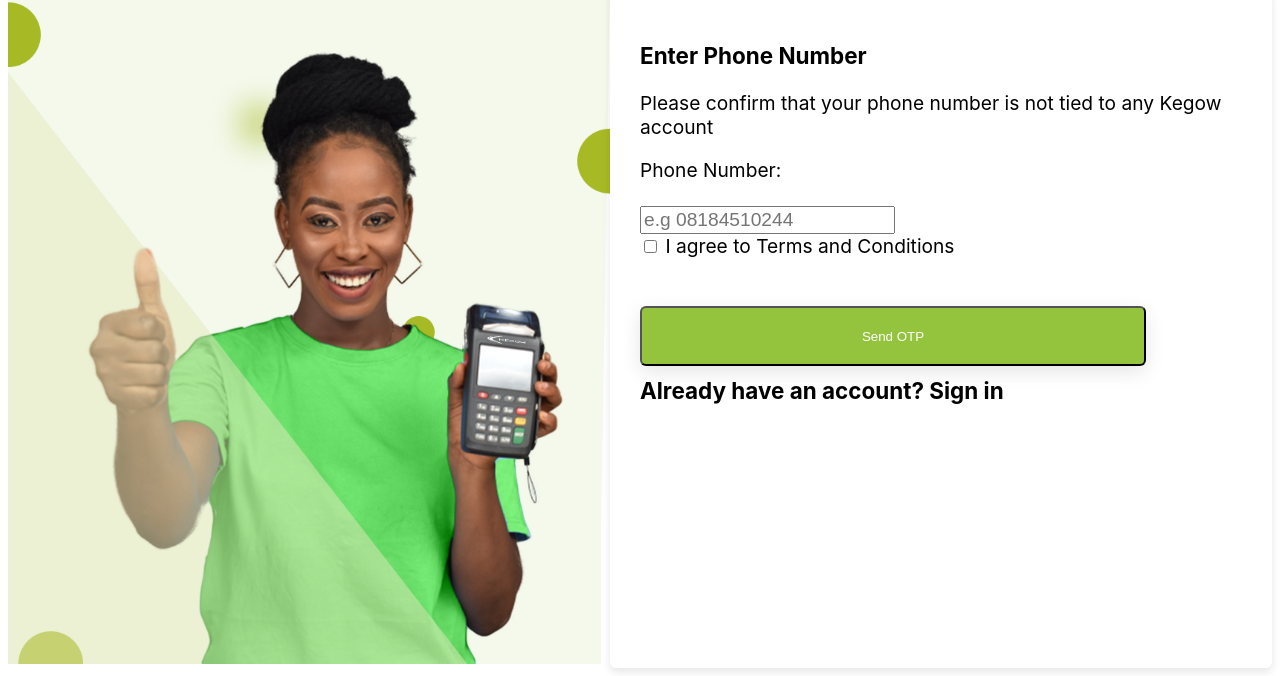
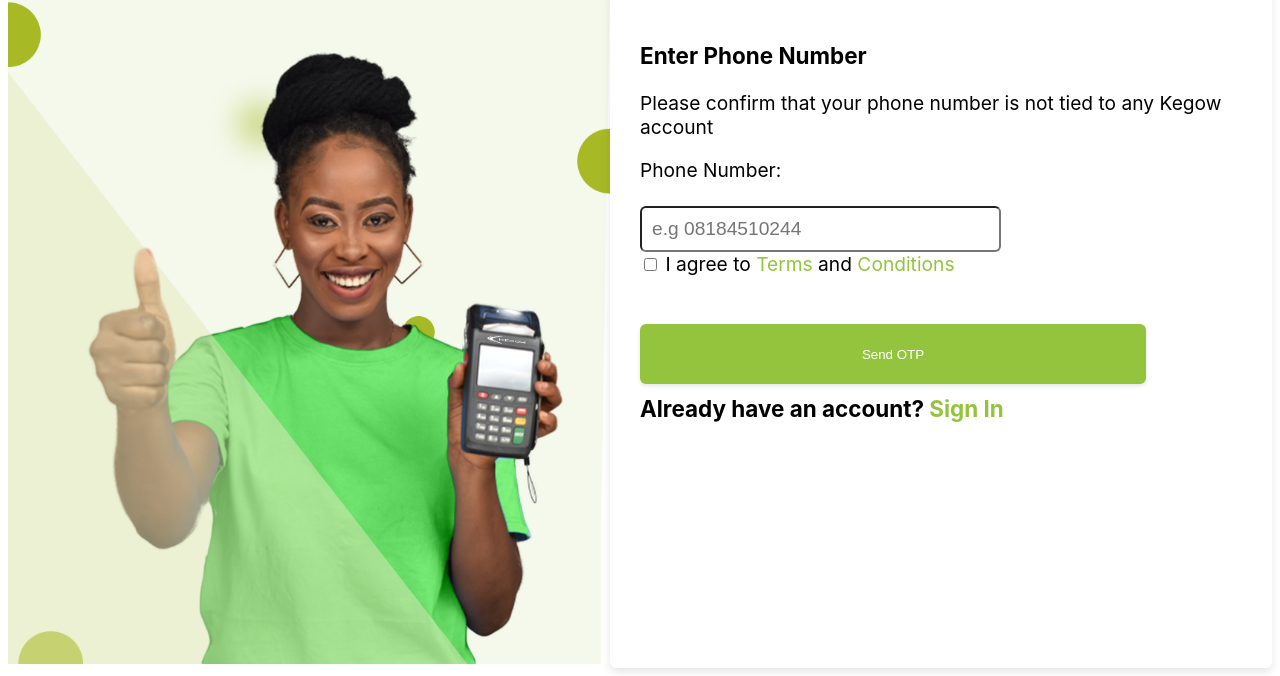
Before and after one commit to chMoses/implementing-modals-in-js, a plain HTML site: page sign-up.html in a window 1280 px wide. Shown: the part 137-813 px from the top of the page. Drawn offline with Linux system fonts and the light colour scheme; a web font is replaced by a local one.

Commit message:
Update sign-up.html

```diff
--- a/sign-up.html
+++ b/sign-up.html
@@ -8,6 +8,10 @@
   <style>
   body{
     font-family: 'SF Pro Display';
+  }
+
+  .colored{
+    color: #94C43D;
   }
     .container {
   display: flex;
@@ -34,8 +38,15 @@ img{
 
 }
 
-#phone, #terms {
+#phone {
     font-size: 1.5vw;
+    width: 60%;
+    border-radius: 6px;
+    padding: 10px;
+    box-sizing: border-box;
+}
+#terms {
+  font-size: 1.5vw;
 }
 .modal {
   display: none;
@@ -95,7 +106,8 @@ height: 60px;
 background: #94C43D;
 color: white;
 /* Shadow 1 - 10% */
-box-shadow: 0px 6px 20px rgba(0, 0, 0, 0.1);
+box-shadow: 0px 2px 4px rgba(0, 0, 0, 0.1);
+border: none;
 border-radius: 6px;
 
 }
@@ -117,11 +129,11 @@ border-radius: 6px;
         <label for="phone">Phone Number:</label><br> <br>
         <input type="tel" id="phone" name="phone" placeholder="e.g 08184510244"><br>
         <input type="checkbox" id="terms" name="terms"required>
-        <label for="terms">I agree to Terms and Conditions</label><br>
+        <label for="terms">I agree to <span class="colored">Terms</span> and <span class="colored">Conditions</span></label><br>
         <br> <br>
         <button type="submit" class="submitBtn" id="submitBtn">Send OTP</button>
         <br> <br>
-        <h3>Already have an account? Sign in</h3>
+        <h3>Already have an account? <span class="colored">Sign In</span></h3>
       </form>
     </div>
   </div>
```
